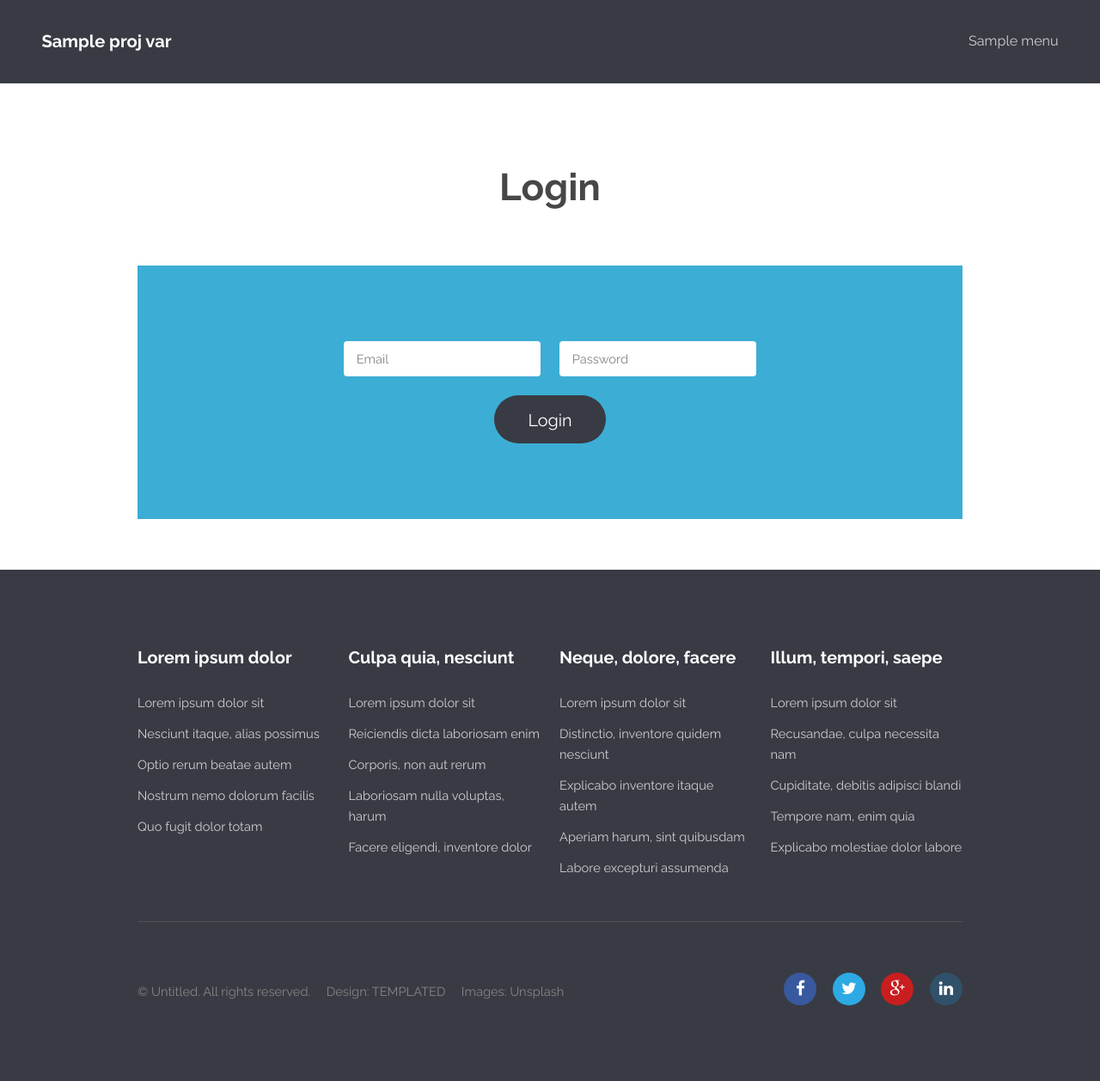
After one commit to aabmass/pswebsite, a Flask app: template templates/login.html in a window 1280 px wide. The commit adds this page. Shown: the whole page at 86% size. Run offline with Flask 2, Linux system fonts and the light colour scheme; the template is opened without the code that fills it: most values are stand-ins (such as "Sample title", 1, 10 or a date in 2020).

Commit message:
Added login form and small changes
Fixed a few links and such. Put a todo note in to try and move the JS
includes to the bottom of layout.html.

```diff
--- a/templates/footer.html
+++ b/templates/footer.html
@@ -71,4 +71,10 @@
             </div>
         </div>
     </div>
+
+    {# Include extra javascript here #}
+    {% for jsFile in extraJsFiles %}
+    <script src="{{ url_for('static', filename=jsFile) }}"></script>
+    {% endfor %}
+
 </footer>
--- a/templates/header.html
+++ b/templates/header.html
@@ -1,10 +1,12 @@
 <head>
     <meta charset="UTF-8">
-    <title>Transit by TEMPLATED</title>
+    <title>PosterScores | {{ pageTitle }}</title>
     <meta http-equiv="content-type" content="text/html; charset=utf-8" />
     <meta name="description" content="" />
     <meta name="keywords" content="" />
     <!--[if lte IE 8]><script src="js/html5shiv.js"></script><![endif]-->
+
+    {# TODO: Move most of the JS to the bottom of the page #}
     <script src="{{ url_for('static', filename='js/jquery.min.js') }}"></script>
     <script src="{{ url_for('static', filename='js/skel.min.js') }}"></script>
     <script src="{{ url_for('static', filename='js/skel-layers.min.js') }}"></script>
--- /dev/null
+++ b/templates/login.html
@@ -0,0 +1,33 @@
+{% extends "layout.html" %}
+{% block content %}
+<!-- Main -->
+<section id="main" class="wrapper">
+    <div class="container">
+
+        <header class="major">
+            <h2>Login</h2>
+        </header>
+
+        <!-- Three -->
+        <section id="three" class="wrapper style3 special">
+            <div class="container 50%">
+                <form action="#" method="post">
+                    <div class="row uniform">
+                        <div class="6u 12u$(small)">
+                            <input name="email" id="email" value="" placeholder="Email" type="text">
+                        </div>
+                        <div class="6u$ 12u$(small)">
+                            <input name="password" id="password" value="" placeholder="Password" type="password">
+                        </div>
+                        <div class="12u$">
+                            <ul class="actions">
+                                <li><input id="submitLogin" value="Login" class="special big" type="submit"></li>
+                            </ul>
+                        </div>
+                    </div>
+                </form>
+            </div>
+        </section>
+    </div>
+</section>
+{% endblock %}
--- a/templates/nav.html
+++ b/templates/nav.html
@@ -1,6 +1,6 @@
 <!-- Header -->
 <header id="header">
-    <h1><a href="index.html">{{ projVars.projectName }}</a></h1>
+    <h1><a href="{{ url_for("index") }}">{{ projVars.projectName }}</a></h1>
     <nav id="nav">
         <ul>
             {# TODO Also iterate through submenus #}
```
Also changed, not shown: templates/about.html (added, +19 -0 lines).
